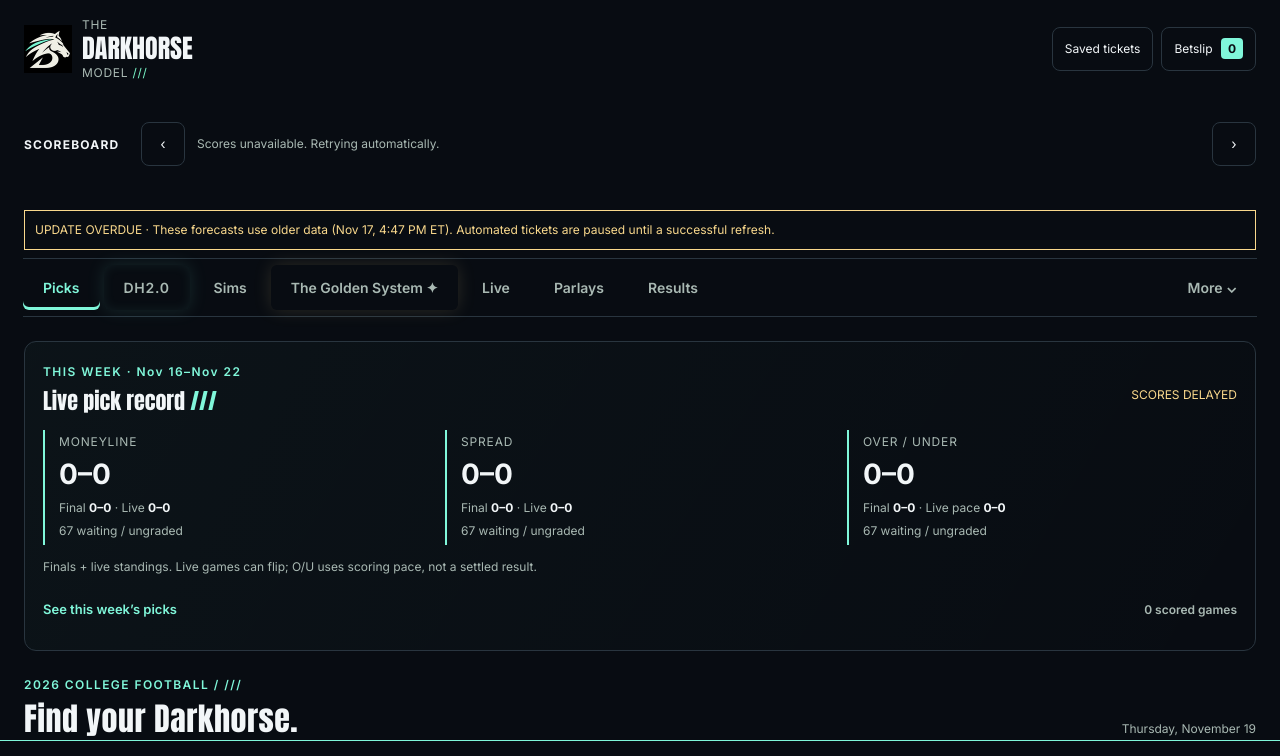
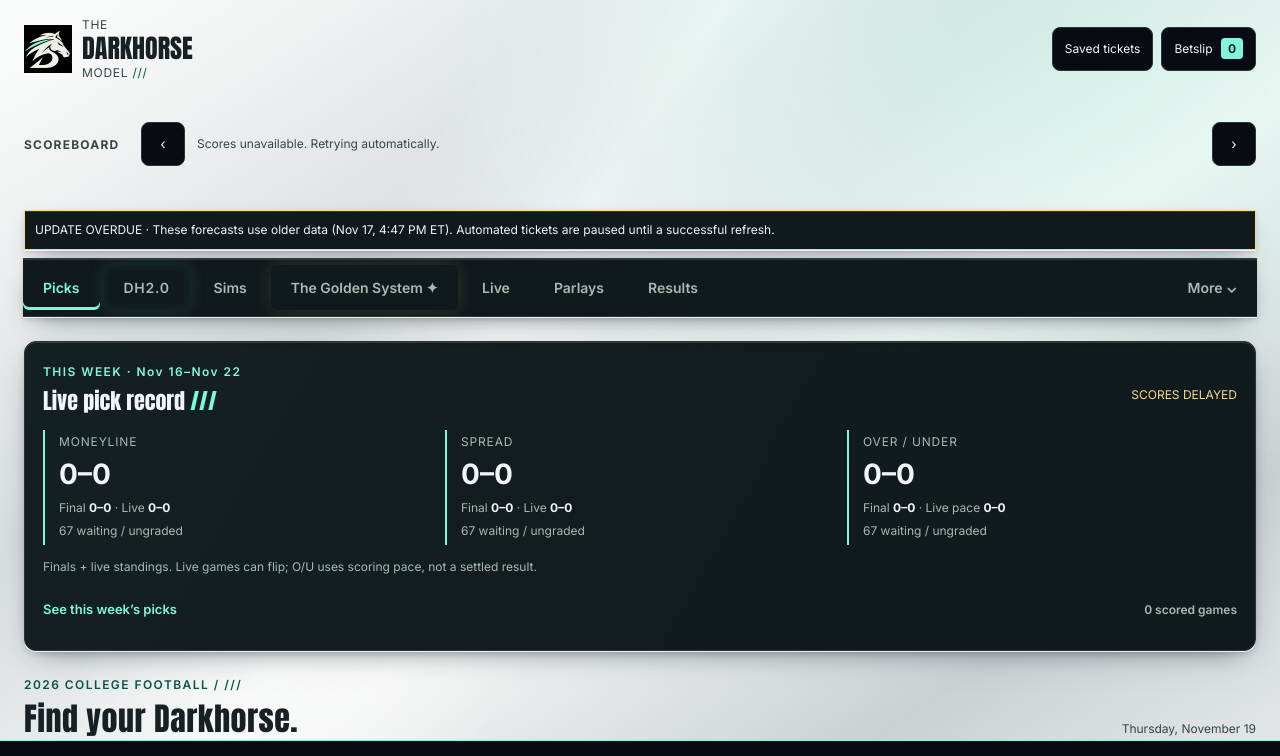
Before and after one commit to notjut/dart-model, a plain HTML site: page index.html in a window 1280 px wide. Shown: the top 756 px of the page. Drawn offline with Linux system fonts and the light colour scheme; no server answers.

Commit message:
Give Darkhorse a silver background with readable contrast

```diff
--- a/index.html
+++ b/index.html
@@ -1,5 +1,5 @@
 <!doctype html><html lang="en"><head><meta charset="utf-8"><meta name="viewport" content="width=device-width,initial-scale=1"><title>The Darkhorse Model — College football intelligence</title><meta name="description" content="Real college football data, matchup forecasts, upset signals and transparent historical testing."><link rel="preload" href="assets/fonts/font-3.woff2" as="font" type="font/woff2" crossorigin><link rel="preload" href="assets/fonts/anton.woff2" as="font" type="font/woff2" crossorigin><link rel="stylesheet" href="fonts.css?v=20261108-redesign2"><link rel="stylesheet" href="style.css?v=20261108-redesign2"><link rel="stylesheet" href="seabiscuit.css?v=20261108-redesign2"><link rel="stylesheet" href="darkhorse-brand.css?v=20261108-redesign2"><link rel="icon" type="image/webp" href="assets/darkhorse-mark-96.webp"><meta name="theme-color" content="#090e0d"><link rel="stylesheet" href="matchup-brief.css?v=20261108-redesign2"><link rel="stylesheet" href="team-rankings.css?v=20261108-redesign2"><link rel="stylesheet" href="started-games.css?v=20261108-redesign2"><link rel="stylesheet" href="live-record.css?v=20261114-record1"><link rel="stylesheet" href="gameday.css?v=20261115-dh20"><link rel="canonical" href="https://darkhorsecfb.com/">
-<meta property="og:type" content="website"><meta property="og:title" content="The Darkhorse Model | College Football Picks"><meta property="og:description" content="Outright underdogs. Real evidence. Explore model picks, Seabiscuit plays and matchup research."><meta property="og:url" content="https://darkhorsecfb.com/"><meta property="og:image" content="https://darkhorsecfb.com/assets/darkhorse-social-1200x630.png"><meta property="og:image:width" content="1200"><meta property="og:image:height" content="630"><meta name="twitter:card" content="summary_large_image"><meta name="twitter:site" content="@darkhorsecfb"><meta name="twitter:title" content="The Darkhorse Model"><meta name="twitter:description" content="Follow the evidence. Find the Darkhorse."><meta name="twitter:image" content="https://darkhorsecfb.com/assets/darkhorse-social-1200x630.png"></head><body class="gameday boot"><a class="brand-skip" href="#mainNavigation">Skip to the picks</a>
+<meta property="og:type" content="website"><meta property="og:title" content="The Darkhorse Model | College Football Picks"><meta property="og:description" content="Outright underdogs. Real evidence. Explore model picks, Seabiscuit plays and matchup research."><meta property="og:url" content="https://darkhorsecfb.com/"><meta property="og:image" content="https://darkhorsecfb.com/assets/darkhorse-social-1200x630.png"><meta property="og:image:width" content="1200"><meta property="og:image:height" content="630"><meta name="twitter:card" content="summary_large_image"><meta name="twitter:site" content="@darkhorsecfb"><meta name="twitter:title" content="The Darkhorse Model"><meta name="twitter:description" content="Follow the evidence. Find the Darkhorse."><meta name="twitter:image" content="https://darkhorsecfb.com/assets/darkhorse-social-1200x630.png"><link rel="stylesheet" href="silver.css?v=1"></head><body class="gameday boot"><a class="brand-skip" href="#mainNavigation">Skip to the picks</a>
 <header class="darkhorse-header">
 <div class="masthead-foot"><span>INDEPENDENT COLLEGE FOOTBALL INTELLIGENCE</span><span class="status">CHECKING DATA UPDATE</span></div>
 <a class="dh-brand" href="#" aria-label="The Darkhorse Model home"><img src="assets/darkhorse-mark-96.webp" alt="" width="48" height="48"><span class="brand-lockup"><small>THE</small><strong>DARKHORSE</strong><small>MODEL <i aria-hidden="true">///</i></small></span></a>
--- /dev/null
+++ b/silver.css
@@ -0,0 +1,59 @@
+/* The light stage is separate from the dark data surfaces. Keep team and market
+   colors scoped to the cards they were designed for. */
+:root {
+  --silver-ink:#172023; --silver-copy:#364549; --silver-accent:#075546;
+  --silver-panel:#10191b;
+  --silver-depth:inset 0 1px 0 #ffffff24, 0 1px 0 #ffffffc9,
+    0 3px 5px #17212622, 0 11px 28px -14px #182c31af;
+}
+html {background:#dce0e1}
+body, body.gameday {
+  min-height:100vh;
+  background-color:#e0e3e4;
+  background-image:
+    radial-gradient(ellipse at 82% 7%,#a9ffe547,transparent 42%),
+    linear-gradient(124deg,transparent 29%,#ffffff96 40%,transparent 54%),
+    linear-gradient(147deg,#fafbfb 4%,#d8dcde 34%,#f4f5f5 57%,#cbd1d3 80%,#e8ebec);
+  background-size:100% 100vh; background-attachment:fixed;
+}
+body > header,body.gameday .darkhorse-header {
+  background:transparent;color:var(--silver-ink);
+}
+body > header :is(.dh-brand,.d2-brand,.gs-brand,b,strong) {color:var(--silver-ink)}
+body > header :is(.brand-lockup,.d2-brand,.gs-brand) small {color:var(--silver-copy)}
+body > header :is(i,.brand-lockup i,.d2-brand i,.gs-brand i) {color:var(--silver-accent)}
+body > header :is(.d2-back,.gs-home),body.sim-silver > header a {
+  color:var(--silver-accent);border-color:#697976
+}
+body > header :is(button:focus-visible,a:focus-visible),
+.gd-filters :focus-visible,.gd-calendar :focus-visible {outline:3px solid var(--silver-accent);outline-offset:2px}
+.gd-ticker-label,.gameday .gd-score-empty {color:var(--silver-copy)}
+.gameday #mainNavigation,.gs-nav,.d2-nav {
+  background-color:#10191b;box-shadow:var(--silver-depth)
+}
+.gameday .gd-feature-heading h1,.gd-board-head h2,.gd-grid-head h2,
+body #loading,.sim-silver main>h1 {color:var(--silver-ink)}
+.gameday .gd-feature-heading>span,.gameday .gd-grid-head>span,
+.gameday #gdQuoteNote,.gameday .gd-filters label,.sim-silver main>p {color:var(--silver-copy)}
+.gd-feature-heading .eyebrow,.gd-board-head h2 span,.sim-silver main>.tag {color:var(--silver-accent)}
+.gameday :is(.gd-feature-card,.gd-feature-empty,.gd-card,.gd-empty,.gd-lens,.wr-panel,.sb-section,.refresh-banner.stale),
+.sim-silver .panel,.gameday main>.tab:not(#slate),
+#d2Content,#goldenContent,.gameday .brand-footer {
+  background-color:var(--silver-panel);color:var(--ink);
+  box-shadow:var(--silver-depth)
+}
+.gameday .gd-filters :is(input,select),.gameday .gd-tick {background-color:var(--bg);color:var(--ink)}
+.gameday main>.tab:not(#slate),#d2Content,#goldenContent {
+  padding:clamp(12px,1.8vw,26px);border-radius:16px
+}
+.gameday .brand-footer {padding:18px;border-radius:12px}
+body:not(.gameday)>footer {color:var(--silver-copy);border-color:#82908f}
+@media (max-width:650px) {
+  /* The diagonal sheen is static on touch devices. */
+  body,body.gameday {background-attachment:scroll;background-size:100% 1100px;background-repeat:no-repeat}
+  #d2Content,#goldenContent {margin-inline:-5px;padding:10px}
+}
+@media (forced-colors:active) {
+  body,body.gameday {background:Canvas}
+  :focus-visible {outline:2px solid Highlight!important}
+}
```
Also changed, not shown: dh20.html (+1 -1 lines), golden.html (+1 -1 lines), sims.html (+1 -1 lines).
